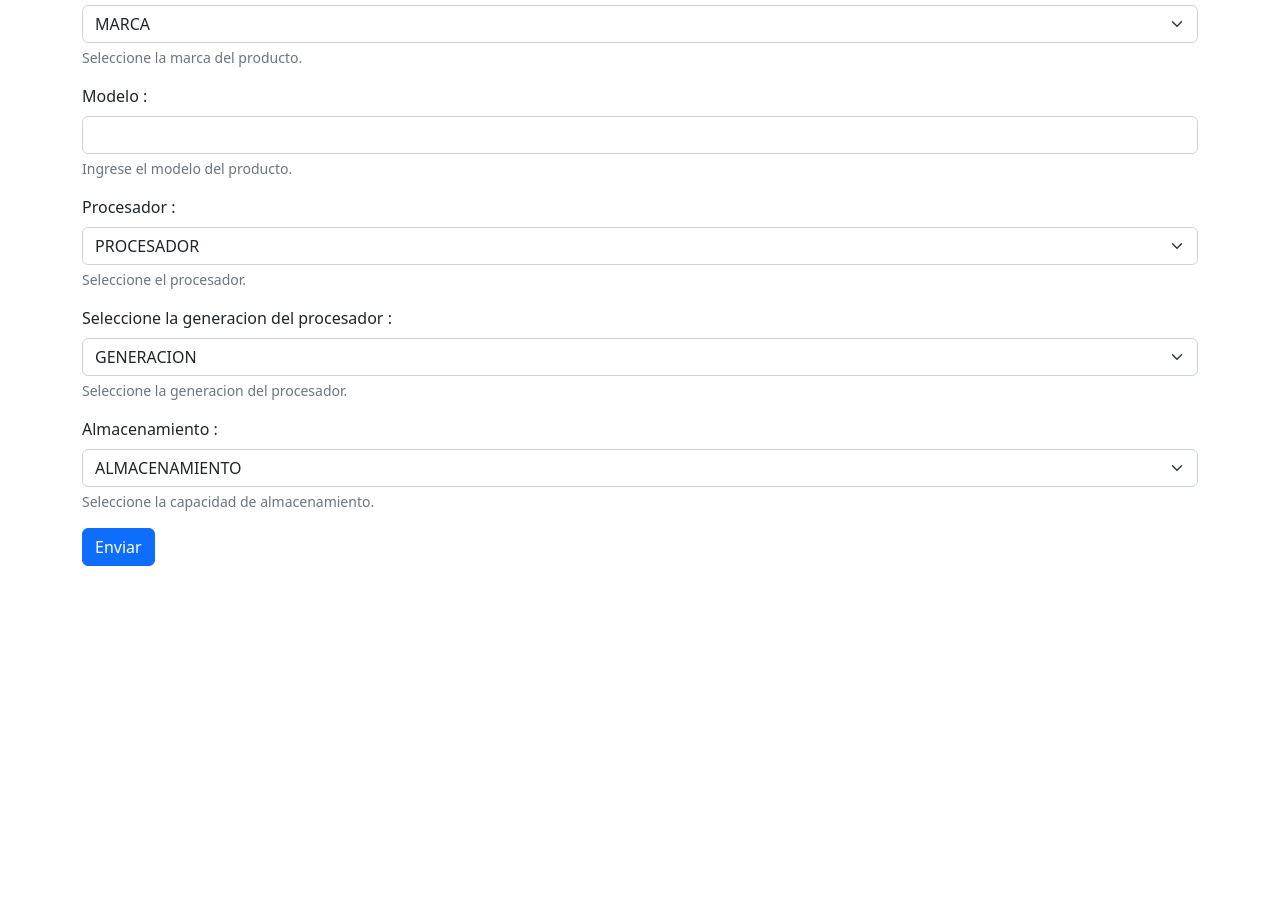
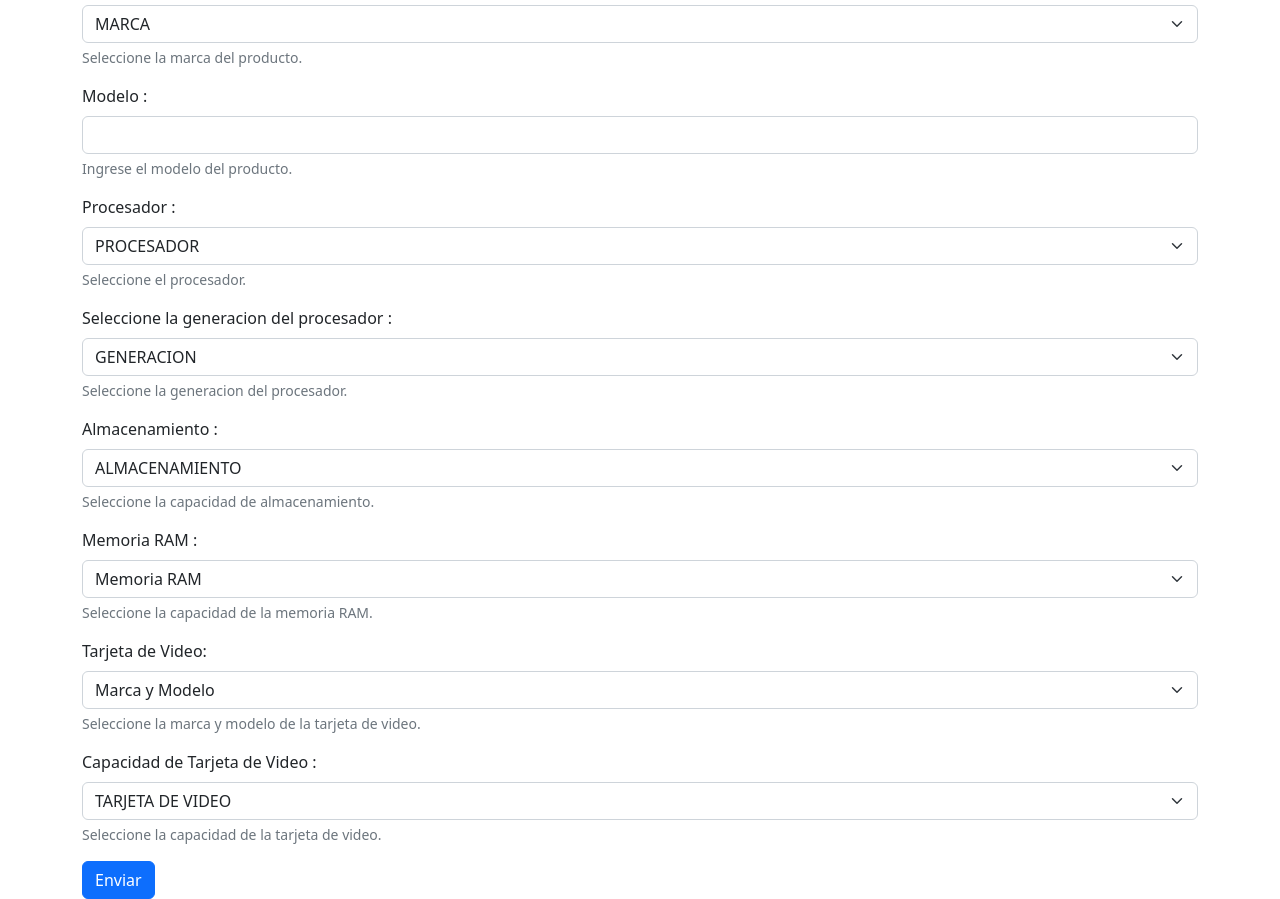
Before and after one commit to luiguimoya/sistemaRegistro, a plain HTML site: page portatil.html in a window 1280 px wide. Shown: the part 139-1038 px from the top of the page. Before the commit the page ends 800 px from the top, so only its background shows below. Drawn offline with nearby package versions, Linux system fonts and the light colour scheme.

Commit message:
VERSION 2
ULTIMO XD

```diff
--- a/portatil.html
+++ b/portatil.html
@@ -69,7 +69,7 @@
             <div class="mb-3">
                 <label for="selectProcesador" class="form-label">Procesador :</label>
                 <select class="form-select" id="selectProcesador" aria-label="procesadorHelp">
-                    <option selected>PROCESADOR</option>
+                    <option selected disabled>PROCESADOR</option>
                     <optgroup label="INTEL"></optgroup>
                     <option value="INTEL CELERON">INTEL CELERON</option>
                     <option value="INTEL CORE I3">INTEL CORE I3</option>
@@ -88,7 +88,7 @@
             <div class="mb-3">
                 <label for="selectGeneracion" class="form-label">Seleccione la generacion del procesador :</label>
                 <select class="form-select" id="selectGeneracion" aria-label="generacionHelp">
-                    <option selected>GENERACION</option>
+                    <option selected disabled>GENERACION</option>
                     <optgroup label="AMD GENERACION"></optgroup>
                     <option value="TERCERA">TERCERA</option>
                     <option value="CUARTA">CUARTA</option>
@@ -106,7 +106,7 @@
             <div class="mb-3">
                 <label for="selectAlmacenamiento" class="form-label">Almacenamiento :</label>
                 <select class="form-select" id="selectAlmacenamiento" aria-label="almacenamientoHelp">
-                    <option selected>ALMACENAMIENTO</option>
+                    <option selected disabled>ALMACENAMIENTO</option>
                     <optgroup label="Unidad de Estado Solido"></optgroup>
                     <option value="SSD 120 GB">SSD 120 GB</option>
                     <option value="SSD 240 GB">SSD 240 GB</option>
@@ -120,6 +120,65 @@
                 <div id="almacenamientoHelp" class="form-text">Seleccione la capacidad de almacenamiento.
                 </div>
             </div>
+
+            <div class="mb-3">
+                <label for="selectMemoria" class="form-label">Memoria RAM :</label>
+                <select class="form-select" id="selectMemoria" aria-label="memoriaHelp">
+                    <option selected disabled>Memoria RAM</option>
+                    <optgroup label="Capacidad"></optgroup>
+                    <option value="4 GB DDR4">4 GB DDR4</option>
+                    <option value="8 GB DDR4">8 GB DDR4</option>
+                    <option value="12 GB DDR4">12 GB DDR4</option>
+                    <option value="16 GB DDR4">16 GB DDR4</option>
+
+
+                </select>
+                <div id="memoriaHelp" class="form-text">Seleccione la capacidad de la memoria RAM.
+                </div>
+            </div>
+
+            <div class="mb-3">
+                <label for="selectTarjetaVideoMarca" class="form-label">Tarjeta de Video:</label>
+                <select class="form-select" id="selectTarjetaVideoMarca" aria-label="tarjetaVideoMarcaHelp">
+                    <option selected disabled>Marca y Modelo</option>
+                    <optgroup label="INTEGRADO - INTEL"></optgroup>
+                    <option value="INTEL IRIS">INTEL IRIS</option>
+                    <option value="INTEL HD GRAPHICS">INTEL HD GRAPHICS</option>
+                    <optgroup label="DEDICADO - NVIDIA"></optgroup>
+                    <option value="NVIDIA GTX 1050">GTX 1050</option>
+                    <option value="NVIDIA GTX 1050 TI">GTX 1050 TI</option>
+                    <option value="NVIDIA GTX 1650">GTX 1650</option>
+                    <option value="NVIDIA GTX 1650 TI">GTX 1650 TI</option>
+                    <option value="NVIDIA RTX 2060">RTX 2060</option>
+                    <option value="NVIDIA RTX 2060 TI">RTX 2060 TI</option>
+                    <optgroup label="DEDICADO - AMD"></optgroup>
+                    <option value="AMD RADEON VEGA">AMD RADEON VEGA</option>
+
+                </select>
+                <div id="tarjetaVideoMarcaHelp" class="form-text">Seleccione la marca y modelo de la tarjeta de video.
+                </div>
+            </div>
+
+
+            <div class="mb-3">
+                <label for="selectTarjetaVideo" class="form-label">Capacidad de Tarjeta de Video :</label>
+                <select class="form-select" id="selectTarjetaVideo" aria-label="tarjetaVideoHelp">
+                    <option selected disabled>TARJETA DE VIDEO</option>
+                    <optgroup label="Integrado"></optgroup>
+                    <option value="2 GB Integrado">2 GB Integrado</option>
+                    <option value="4 GB Integrado">4 GB Integrado</option>
+                    <optgroup label="Dedicado"></optgroup>
+                    <option value="512 MB Dedicado">512 MB Dedicado</option>
+                    <option value="2 GB Dedicado">2 GB Dedicado</option>
+                    <option value="4 GB Dedicado">4 GB Dedicado</option>
+                    <option value="6 GB Dedicado">6 GB Dedicado</option>
+                </select>
+                <div id="tarjetaVideoHelp" class="form-text">Seleccione la capacidad de la tarjeta de video.
+                </div>
+            </div>
+
+
+
 
 
 
```
